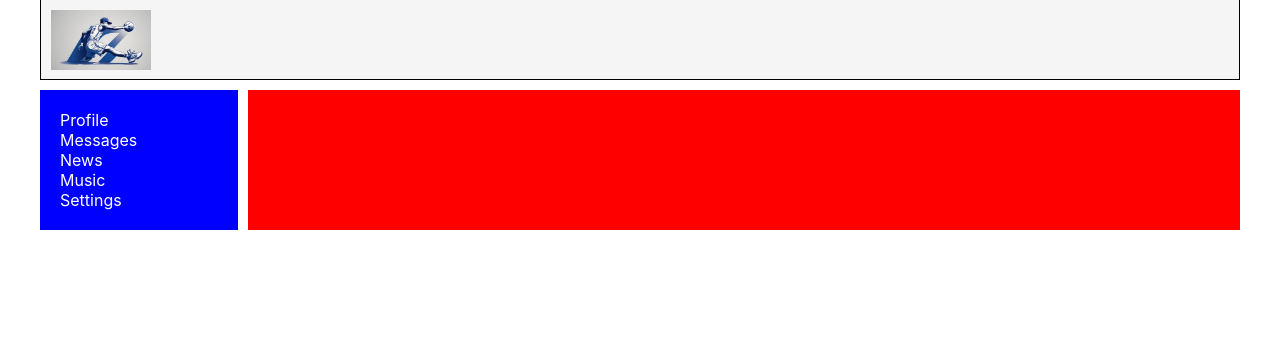
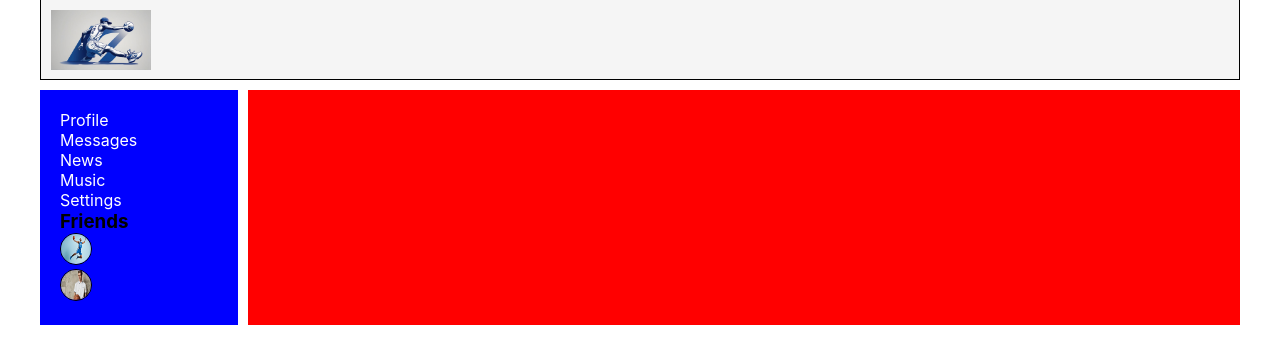
Before and after one commit to lufamukr/way-of-samurai, a React (Create React App) app: page / in a window 1280 px wide. Shown: the top 364 px of the page. Built offline with nearby package versions, Linux system fonts and the light colour scheme.

Commit message:
w.o.samur 29series

```diff
--- a/src/App.tsx
+++ b/src/App.tsx
@@ -8,37 +8,38 @@ import { BrowserRouter, Route } from "react-router-dom";
 import { News } from "./components/news/News";
 import { Music } from "./components/music/Music";
 import { Settings } from "./components/settings/Settings";
+import { ObjectAppStateType } from "./redux/state";
 
-const dialogsDate = [
-  { id: 1, name: "Michael Jordan" },
-  { id: 2, name: "Tyrese John Haliburton" },
-  { id: 3, name: "Domantas Sabonis" },
-];
-const messegesDate = [
-  { id: 1, msg: "Hi!!!" },
-  { id: 2, msg: "Indiana GoOO!" },
-  { id: 3, msg: "King's NBA is Sacramento" },
-];
 
-const forDialogs = () => {
-  return(<Dialogs mD={messegesDate} dD={dialogsDate} />)
-}
+type AppType = {
+  appState:ObjectAppStateType;
+};
 
-const App = () => {
+const App: React.FC<AppType> = (props) => {
+  const neJsxAFuncCompon = () => {
+    return <Dialogs mD={props.appState.dialogsPage.messegesDate} dD={props.appState.dialogsPage.dialogsDate} />;
+  };
+
+  const neJsxAFuncComponProfile = () => {
+    return <Profile postData={props.appState.profilePage.postDate} />;
+  };
+
   return (
     <BrowserRouter>
       <div className="app-wrappper">
         <Header />
-        <SideBar />
+        <SideBar sideBar={props.appState.sideBarPage}/>
         <div className="app-wrappper-content">
-          <Route
-            path="/dialogs"
-            component={forDialogs}
-          />
-          <Route path="/profile" component={Profile} />
+          <Route path="/dialogs" component={neJsxAFuncCompon} />
+          <Route path="/profile" component={neJsxAFuncComponProfile} />
           <Route path="/news" render={News} />
           <Route path="/playlist" render={Music} />
-          <Route path="/settings" render={() => {return <Settings />}} />
+          <Route
+            path="/settings"
+            render={() => {
+              return <Settings />;
+            }}
+          />
         </div>
       </div>
     </BrowserRouter>
--- /dev/null
+++ b/src/components/friends/Friends.module.css
@@ -0,0 +1,6 @@
+.avatarImg {
+  width: 30px;
+  height: 30px;
+  border: 1px solid;
+  border-radius: 50%;
+}
--- /dev/null
+++ b/src/components/friends/Friends.tsx
@@ -0,0 +1,24 @@
+import React from "react";
+import { FriendsType } from "../../redux/state";
+import st from "./Friends.module.css";
+
+type FriendsCType = {
+  friends: Array<FriendsType>;
+};
+
+export const Friends = (props: FriendsCType) => {
+  return (
+    <div>
+      <h3>Friends</h3>
+      <ul>
+        {props.friends.map((m) => {
+          return (
+            <li key={m.id}>
+              <img src={m.avatar} alt={m.name} className={st.avatarImg} />
+            </li>
+          );
+        })}
+      </ul>
+    </div>
+  );
+};
--- a/src/components/profile/Profile.tsx
+++ b/src/components/profile/Profile.tsx
@@ -1,14 +1,17 @@
 import React from "react";
-import st from "./Profile.module.css";
 import { MyPosts } from "./myposts/MyPosts";
 import { ProfileInfo } from "../profile/profileInfo/ProfileInfo";
+import { PostDateType } from "../../redux/state";
 
+type ProfileType = {
+  postData: Array<PostDateType>;
+};
 
-export const Profile = () => {
+export const Profile = (props: ProfileType) => {
   return (
     <div>
       <ProfileInfo />
-      <MyPosts />
+      <MyPosts postDa={props.postData} />
     </div>
   );
 };
--- a/src/components/profile/myposts/MyPosts.tsx
+++ b/src/components/profile/myposts/MyPosts.tsx
@@ -1,12 +1,13 @@
 import React from "react";
 import st from "./MyPosts.module.css";
 import { Post } from "./post/Post";
+import { PostDateType } from "../../../redux/state";
 
-export const MyPosts = () => {
-  const postDate = [
-    { likeCount: 100, postName: "Hi! Do you watch NBA games?" },
-    { likeCount: 2, postName: "Denver - future champ!?" },
-  ];
+type MyPostsType = {
+  postDa: Array<PostDateType>;
+}
+
+export const MyPosts = (props:MyPostsType) => {
 
   return (
     <div className={st.posts}>
@@ -17,7 +18,7 @@ export const MyPosts = () => {
       </div>
       <h2>Old Post</h2>
 
-      {postDate.map((p) => { return <Post msg={p.postName} likeValue={p.likeCount} />;})}
+      {props.postDa.map((p) => { return <Post msg={p.postName} likeValue={p.likeCount} />;})}
 
     </div>
   );
--- a/src/components/sidebar/SideBar.tsx
+++ b/src/components/sidebar/SideBar.tsx
@@ -1,8 +1,14 @@
 import React from "react";
 import st from "./SideBar.module.css";
 import { NavLink } from "react-router-dom";
+import { Friends } from "../friends/Friends";
+import { SideBarPageType } from "../../redux/state";
 
-export const SideBar = () => {
+type SideBarType = {
+  sideBar: SideBarPageType;
+}
+
+export const SideBar:React.FC<SideBarType> = (props) => {
   return (
     <nav className={st.nav}>
       <ul>
@@ -22,6 +28,7 @@ export const SideBar = () => {
           <NavLink to="/settings" activeClassName={st.active}>Settings</NavLink>
         </li>
       </ul>
+      <Friends friends={props.sideBar.friends}/>
     </nav>
   );
 };
--- a/src/index.tsx
+++ b/src/index.tsx
@@ -1,9 +1,28 @@
-import React from 'react';
-import ReactDOM from 'react-dom';
-import './index.css';
-import App from './App';
+import React from "react";
+import ReactDOM from "react-dom";
+import "./index.css";
+import App from "./App";
+import { state } from "./redux/state";
+
+
+
+type InpostDateType = {
+  likeCount: number;
+  postName: string;
+};
+
+export type PostDateType = {
+  postDat: Array<InpostDateType>;
+};
+
+const postDate = [
+  { likeCount: 100, postName: "Hi! Do you watch NBA games?" },
+  { likeCount: 2, postName: "Denver - future champ!?" },
+];
 
 ReactDOM.render(
-    <App />,
-  document.getElementById('root')
+  <App
+    appState={state}
+  />,
+  document.getElementById("root")
 );
--- /dev/null
+++ b/src/redux/state.ts
@@ -0,0 +1,71 @@
+import user1 from "../img/user1.jpeg";
+import user2 from "../img/user2.jpeg";
+
+export type dDType = {
+  id:number;
+  name: string;
+}
+
+export type mDType = {
+  id:number;
+  msg: string;
+}
+
+export type PostDateType = {
+  likeCount:number;
+  postName:string;
+}
+
+export type FriendsType = {
+  id:number;
+  name:string;
+  avatar:string;
+}
+
+export type DialogsPageType = {
+  messegesDate: Array<mDType>;
+  dialogsDate: Array<dDType>;
+}
+
+export type ProfilePageType = {
+  postDate: Array<PostDateType>;
+}
+
+export type SideBarPageType = {
+  friends: Array<FriendsType>;
+}
+
+export type ObjectAppStateType = {
+  profilePage: ProfilePageType;
+  dialogsPage: DialogsPageType;
+  sideBarPage: SideBarPageType;
+}
+
+export let state = {
+  profilePage: {
+    postDate: [
+      { likeCount: 100, postName: "Hi! Do you watch NBA games?" },
+      { likeCount: 2, postName: "Denver - future champ!?" },
+    ],
+  },
+
+  dialogsPage: {
+    messegesDate: [
+      { id: 1, msg: "Hi!!!" },
+      { id: 2, msg: "Indiana GoOO!" },
+      { id: 3, msg: "King's NBA is Sacramento" },
+    ],
+    dialogsDate: [
+      { id: 1, name: "Michael Jordan" },
+      { id: 2, name: "Tyrese John Haliburton" },
+      { id: 3, name: "Domantas Sabonis" },
+    ],
+  },
+
+  sideBarPage: {
+    friends: [
+      {id:1, name: "Frend 1", avatar: user1},
+      {id:2, name: "Frend 2", avatar: user2},
+    ]
+  }
+}
```
Also changed, not shown: src/components/dialogs/Dialogs.tsx (+1 -10 lines).
